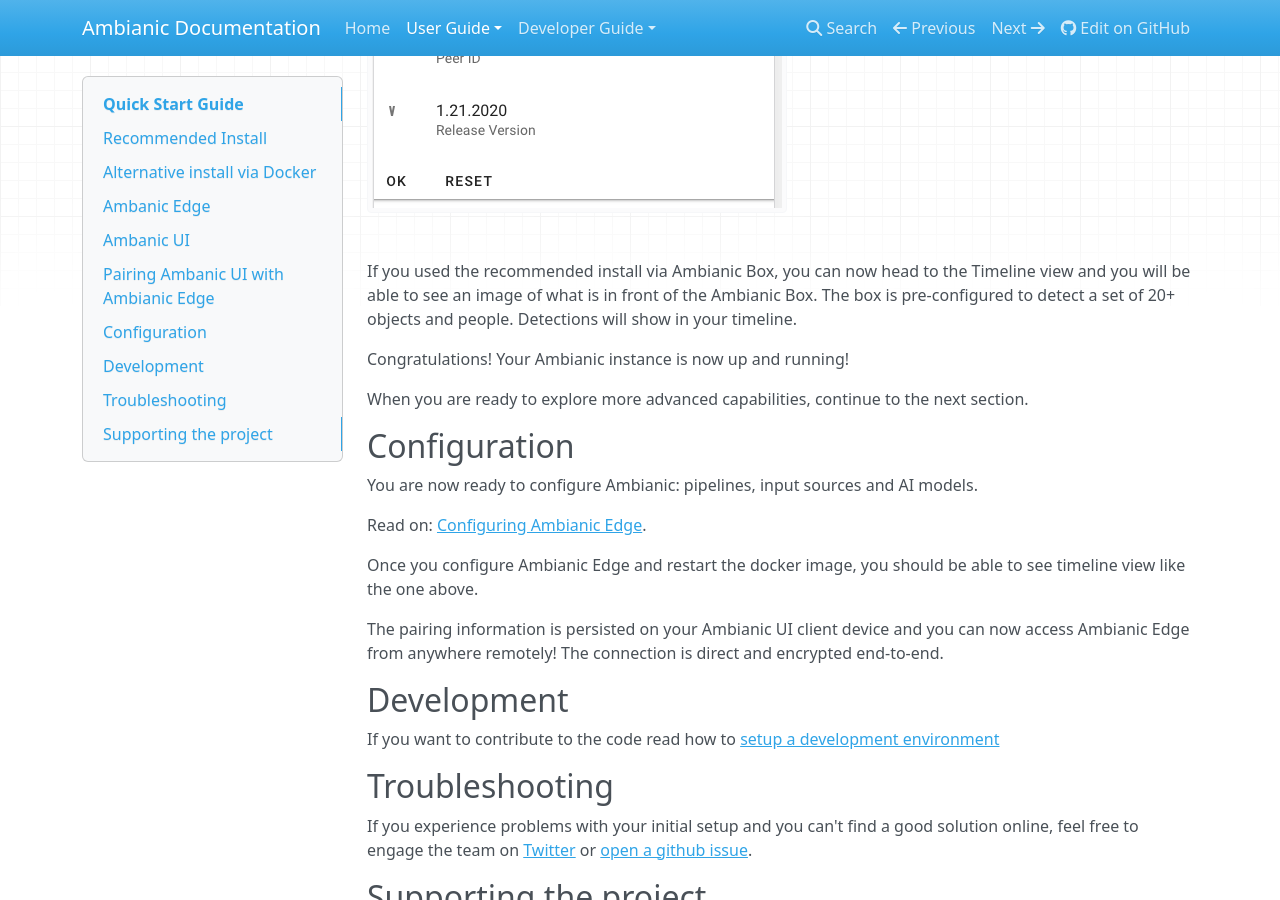
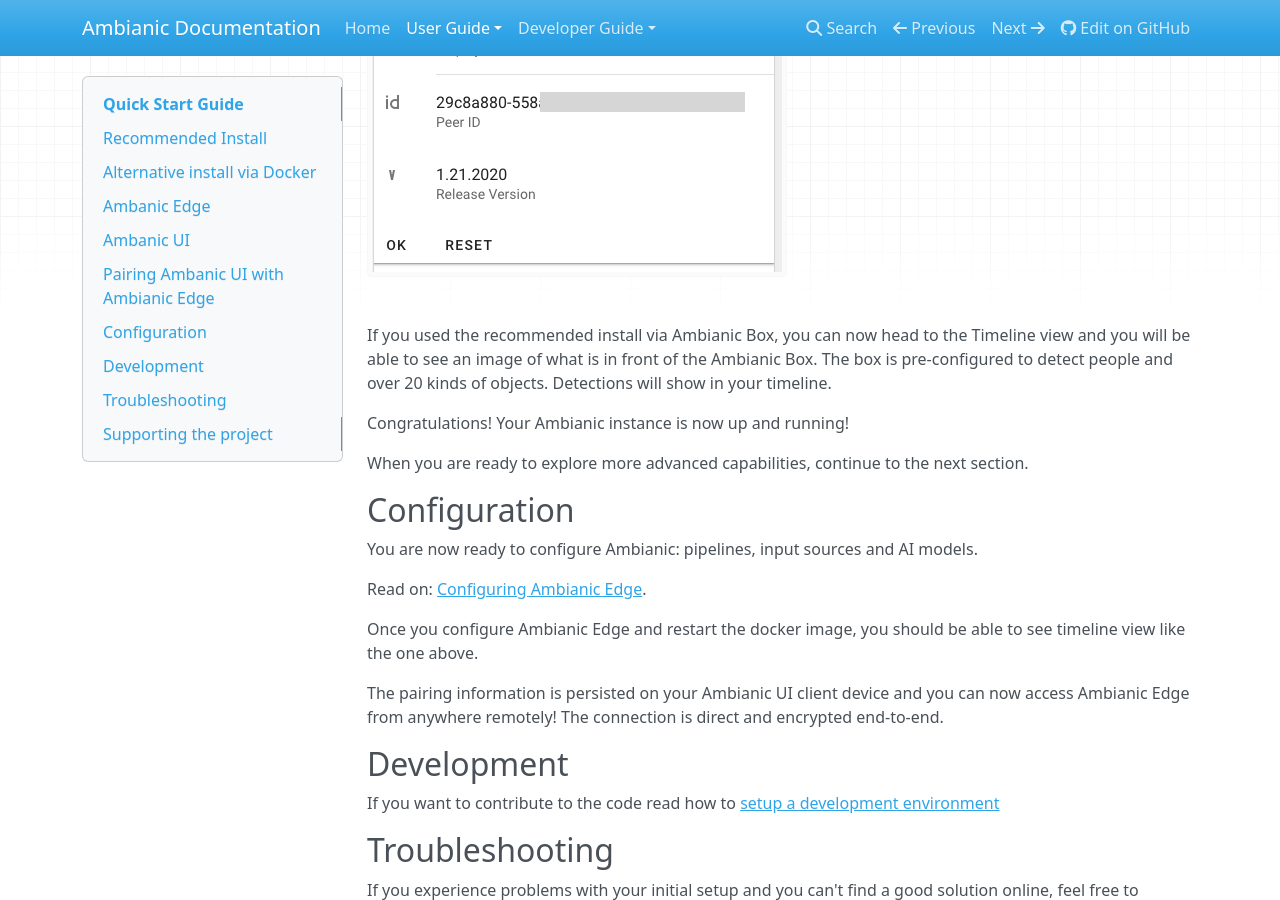
Before and after one commit to ambianic/ambianic-docs, an MkDocs documentation site: the page built from docs-md/users/quickstart.md, in a window 1280 px wide and 900 px high, scrolled down 3822 px. Built offline with MkDocs 1.6.1, drawn with Linux system fonts in a browser that asks for light colours; nearby versions of some CDN libraries; some of the changed text lies outside the part shown.

Commit message:
docs: update

```diff
--- a/docs-md/users/quickstart.md
+++ b/docs-md/users/quickstart.md
@@ -84,7 +85,7 @@
 
 ![Connected](../assets/images/connected-screen.png)
 
-If you used the recommended install via Ambianic Box, you can now head to the Timeline view and you will be able to see an image of what is in front of the Ambianic Box. The box is pre-configured to detect a set of 20+ objects and people. Detections will show in your timeline.
+If you used the recommended install via Ambianic Box, you can now head to the Timeline view and you will be able to see an image of what is in front of the Ambianic Box. The box is pre-configured to detect people and over 20 kinds of objects. Detections will show in your timeline.
 
 Congratulations! Your Ambianic instance is now up and running!
 
```
Also changed, not shown: other parts of docs-md/users/quickstart.md (+4 -3 lines).
